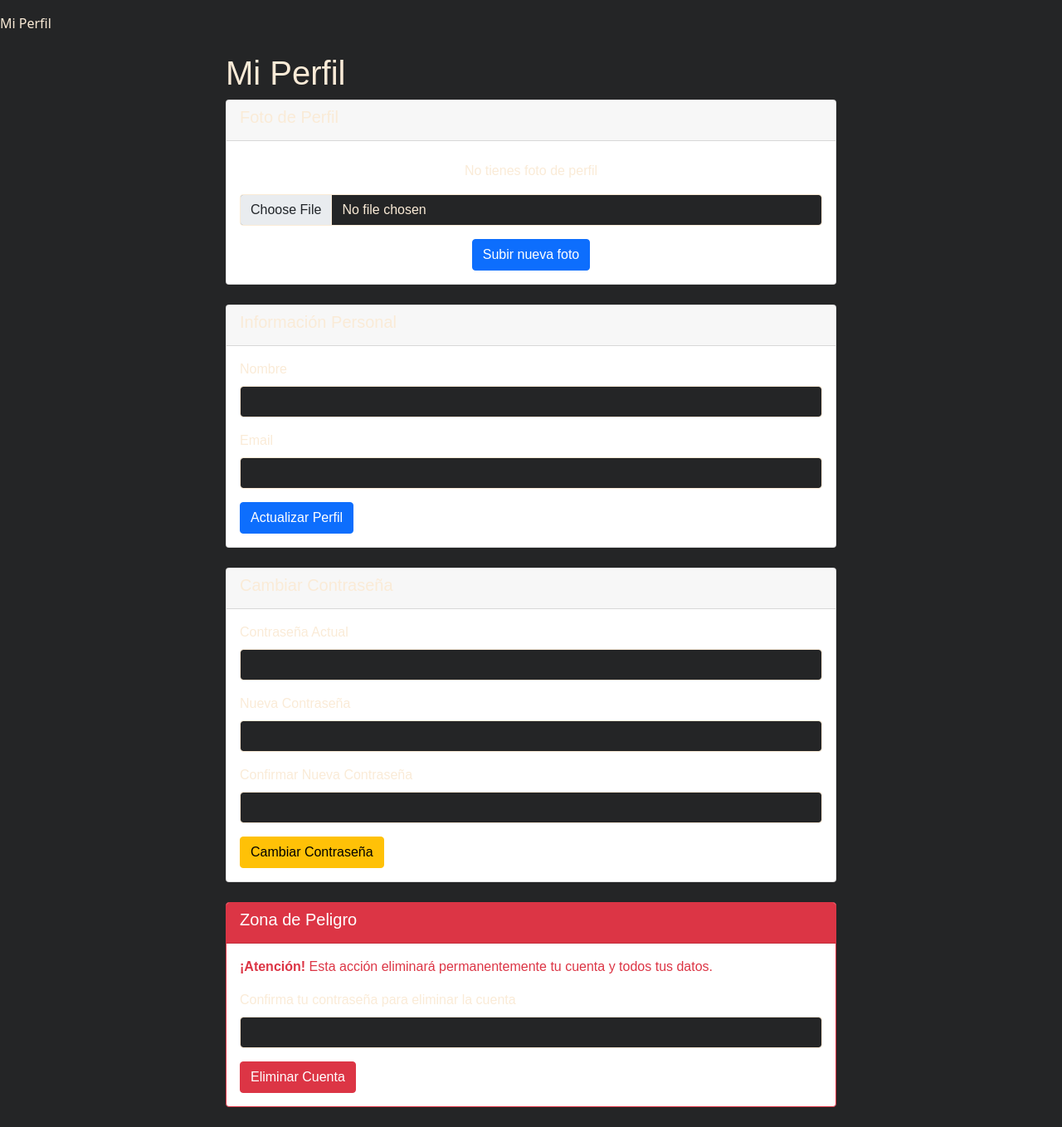
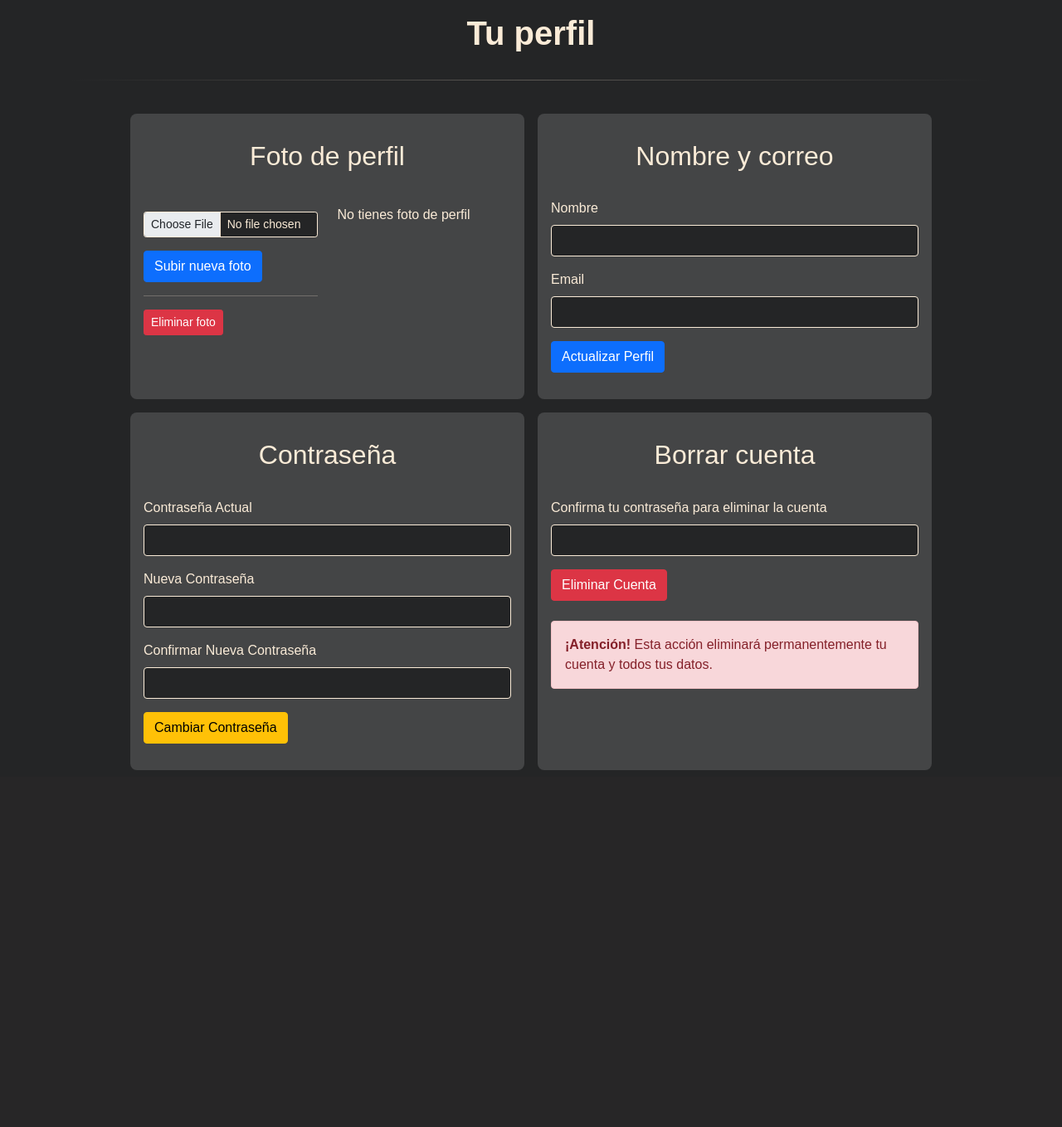
Before and after one commit to DaniVals/TFC-FloatingMana, a Symfony app: template templates/sessionManagement/profile.html.twig in a window 1280 px wide. Shown: the part 118-1476 px from the top of the page at 83% size. After the commit the page ends 1046 px from the top, so only its background shows below. Run offline with Twig, Linux system fonts and the light colour scheme; the template is opened without the code that fills it, so the values that code supplies are empty; some libraries are stand-ins or nearby versions.

Commit message:
FIX: plantilla de profile

```diff
--- /dev/null
+++ b/public/styles/profile.css
@@ -0,0 +1,17 @@
+#forms-grid > div {
+	background: var(--profile-form-bg);
+
+	padding: 2em 1em;
+	margin: 0.5em;
+
+	border-radius: 0.5em;
+}
+#forms-grid > div h2 {
+	text-align: center;
+}
+
+.profile-picture{
+	aspect-ratio: 1/1;
+	object-fit: cover;
+	border-radius: 0.5em;
+}
--- a/public/styles/root.css
+++ b/public/styles/root.css
@@ -122,6 +122,8 @@
 	--header-top-border:  2px solid var(--semisolid-background-color);
 	--header-side-background: var(--default-background-color);
 	--header-side-border: 2px solid var(--semisolid-background-color);
+
+	--profile-form-bg: var(--light-background-color);
 }
 
 
@@ -225,6 +227,7 @@ a{
 	color: transparent;
 
 	aspect-ratio: 1/1;
+	object-fit: cover;
 }
 
 .btn-accesibility {
--- a/templates/header.html.twig
+++ b/templates/header.html.twig
@@ -64,7 +64,7 @@
 		<div class="col-6 col-md-3 d-flex justify-content-end">
 			{% if is_granted("IS_AUTHENTICATED_FULLY") %}
 				<img class="default-profile-picture"
-				src="{{app.user.getProfilePicture}}"
+				src="{{'/' ~ app.user.getProfilePicture}}"
 				alt="">
 			{% endif %}
 		</div>
--- a/templates/sessionManagement/profile.html.twig
+++ b/templates/sessionManagement/profile.html.twig
@@ -5,62 +5,71 @@
 	{% set meta_description = "Gestiona tu perfil" %}
 
 	{% include "root.html.twig" %}
-	<link rel="stylesheet" href=" {{ asset('styles/form.css') }} ">
+	<link rel="stylesheet" href=" {{ asset('styles/profile.css') }} ">
 
 </head>
 
 {% include "header.html.twig" %}
-{% block title %}Mi Perfil{% endblock %}
 
-{% block body %}
-<div class="container mt-4">
+<body>
+	<div class="container">
 		<div class="row">
-        <div class="col-md-8 mx-auto">
-            <h1>Mi Perfil</h1>
+			<div class="col-12 text-center">
+				<h1 class="fw-bold"> Tu perfil </h1>
+			</div>
+		</div>
 
-            {# Mostrar mensajes flash #}
+		{% include "separation.twig" %}
+
             {% for flash_error in app.flashes('error') %}
-                <div class="alert alert-danger">{{ flash_error }}</div>
+                <div class="alert alert-danger text-center">{{ flash_error }}</div>
             {% endfor %}
 
             {% for flash_success in app.flashes('success') %}
-                <div class="alert alert-success">{{ flash_success }}</div>
+                <div class="alert alert-success text-center">{{ flash_success }}</div>
             {% endfor %}
 
-            {# Foto de perfil #}
-            <div class="card mb-4">
-                <div class="card-header">
-                    <h5>Foto de Perfil</h5>
+		<div class="row justify-content-center" id="forms-grid">
+
+			{# PROFILE PICTURE #}
+			<div class="col-11 col-md-5">
+				<h2>Foto de perfil</h2>
+				<br>
+
+				<div class="row row-cols-2">
+					<div>
+						<form method="post" action="{{ path('profile_upload_picture') }}" enctype="multipart/form-data" class="mt-3">
+							<div class="mb-3">
+								<input type="file" class="form-control form-control-sm" name="profile_picture" accept="image/*" required>
 							</div>
-                <div class="card-body text-center">
-                    {% if user.profilePicture %}
-                        <img src="{{ '/' ~ user.profilePicture }}" alt="Foto de perfil" class="img-thumbnail mb-3" style="max-width: 200px;">
-                        <br>
+							<button type="submit" class="btn btn-primary">Subir nueva foto</button>
+						</form>
+
+						<hr>
 						<form method="post" action="{{ path('profile_remove_picture') }}" style="display: inline;">
 							<button type="submit" class="btn btn-danger btn-sm">Eliminar foto</button>
 						</form>
+					</div>
+
+					<div>
+						{% if user.profilePicture %}
+							<img src="{{ '/' ~ user.profilePicture }}" alt="Foto de perfil" class="profile-picture mb-3" style="max-width: 200px;">
+							<br>
 						{% else %}
 							<div class="mb-3">
 								<i class="fas fa-user-circle fa-5x text-muted"></i>
 								<p class="mt-2">No tienes foto de perfil</p>
 							</div>
 						{% endif %}
-
-                    <form method="post" action="{{ path('profile_upload_picture') }}" enctype="multipart/form-data" class="mt-3">
-                        <div class="mb-3">
-                            <input type="file" class="form-control" name="profile_picture" accept="image/*" required>
 					</div>
-                        <button type="submit" class="btn btn-primary">Subir nueva foto</button>
-                    </form>
 				</div>
 			</div>
 
-            {# Datos básicos del perfil #}
-            <div class="card mb-4">
-                <div class="card-header">
-                    <h5>Información Personal</h5>
-                </div>
-                <div class="card-body">
+
+			{# NAME AND EMAIL #}
+			<div class="col-11 col-md-5">
+				<h2>Nombre y correo</h2>
+				<br>
 				<form method="post" action="{{ path('profile_update') }}">
 					<div class="mb-3">
 						<label for="name" class="form-label">Nombre</label>
@@ -75,14 +84,12 @@
 					<button type="submit" class="btn btn-primary">Actualizar Perfil</button>
 				</form>
 			</div>
-            </div>
 
-            {# Cambiar contraseña #}
-            <div class="card mb-4">
-                <div class="card-header">
-                    <h5>Cambiar Contraseña</h5>
-                </div>
-                <div class="card-body">
+
+			{# PASSWORD #}
+			<div class="col-11 col-md-5">
+				<h2>Contraseña</h2>
+				<br>
 				<form method="post" action="{{ path('profile_change_password') }}">
 					<div class="mb-3">
 						<label for="current_password" class="form-label">Contraseña Actual</label>
@@ -102,18 +109,12 @@
 					<button type="submit" class="btn btn-warning">Cambiar Contraseña</button>
 				</form>
 			</div>
-            </div>
 
-            {# Eliminar cuenta #}
-            <div class="card border-danger mb-4">
-                <div class="card-header bg-danger text-white">
-                    <h5>Zona de Peligro</h5>
-                </div>
-                <div class="card-body">
-                    <p class="text-danger">
-                        <strong>¡Atención!</strong> Esta acción eliminará permanentemente tu cuenta y todos tus datos.
-                    </p>
 
+			{# DELETE ACCOUNT #}
+			<div class="col-11 col-md-5">
+				<h2>Borrar cuenta</h2>
+				<br>
 				<form method="post" action="{{ path('profile_delete') }}" onsubmit="return confirm('¿Estás seguro de que quieres eliminar tu cuenta? Esta acción no se puede deshacer.');">
 					<div class="mb-3">
 						<label for="password" class="form-label">Confirma tu contraseña para eliminar la cuenta</label>
@@ -121,10 +122,13 @@
 					</div>
 
 					<button type="submit" class="btn btn-danger">Eliminar Cuenta</button>
+
+                    <p class="mt-4 alert alert-danger">
+                        <strong>¡Atención!</strong> Esta acción eliminará permanentemente tu cuenta y todos tus datos.
+                    </p>
 				</form>
 			</div>
 		</div>
+
 	</div>
-    </div>
-</div>
-{% endblock %}
+</body>
```
Lines whose indentation alone changed are shown as unchanged.
